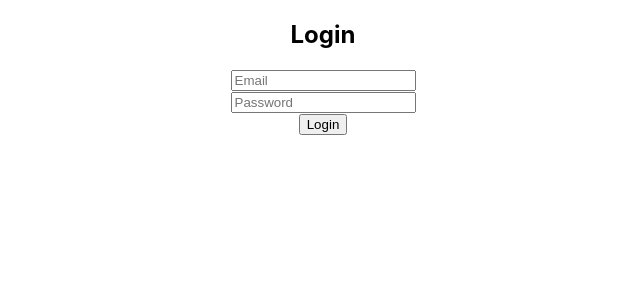
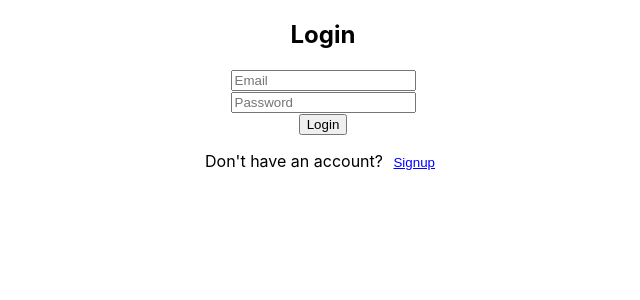
Before and after one commit to manojeluri/my-frontend-app, a React (Create React App) app: page /login in a window 1280 px wide. Shown: the top 300 px of the page, without its empty margins (317-957 px from the left). Built offline with nearby package versions, Linux system fonts and the light colour scheme.

Commit message:
Signup from Login, vice versa

```diff
--- a/src/Login.js
+++ b/src/Login.js
@@ -9,6 +9,7 @@ function Login() {
     email: '',
     password: '',
   });
+
   const [message, setMessage] = useState('');
 
   const { email, password } = formData;
@@ -46,6 +47,11 @@ function Login() {
     }
   };
 
+  // Handle navigation to the Signup page
+  const goToSignup = () => {
+    navigate('/signup');
+  };
+
   return (
     <div style={{ textAlign: 'center' }}>
       <h2>Login</h2>
@@ -69,6 +75,22 @@ function Login() {
         <button type="submit">Login</button>
       </form>
       <p>{message}</p>
+      {/* Add the Signup button */}
+      <p>
+        Don't have an account?{' '}
+        <button
+          onClick={goToSignup}
+          style={{
+            background: 'none',
+            border: 'none',
+            color: 'blue',
+            textDecoration: 'underline',
+            cursor: 'pointer',
+          }}
+        >
+          Signup
+        </button>
+      </p>
     </div>
   );
 }
--- a/src/Signup.js
+++ b/src/Signup.js
@@ -47,13 +47,25 @@ function Signup() {
     }
   };
 
+  // Handle navigation to the Login page
+  const goToLogin = () => {
+    navigate('/login');
+  };
+
   return (
     <div style={{ textAlign: 'center' }}>
       <h2>Signup</h2>
       <form onSubmit={handleSubmit}>
         <input name="name" value={name} onChange={handleChange} placeholder="Name" required /><br />
         <input name="email" type="email" value={email} onChange={handleChange} placeholder="Email" required /><br />
-        <input name="password" type="password" value={password} onChange={handleChange} placeholder="Password" required /><br />
+        <input
+          name="password"
+          type="password"
+          value={password}
+          onChange={handleChange}
+          placeholder="Password"
+          required
+        /><br />
         <input
           name="confirmPassword"
           type="password"
@@ -65,6 +77,13 @@ function Signup() {
         <button type="submit">Signup</button>
       </form>
       <p>{message}</p>
+      {/* Add the Login button */}
+      <p>
+        Already have an account?{' '}
+        <button onClick={goToLogin} style={{ background: 'none', border: 'none', color: 'blue', textDecoration: 'underline', cursor: 'pointer' }}>
+          Login
+        </button>
+      </p>
     </div>
   );
 }
```
